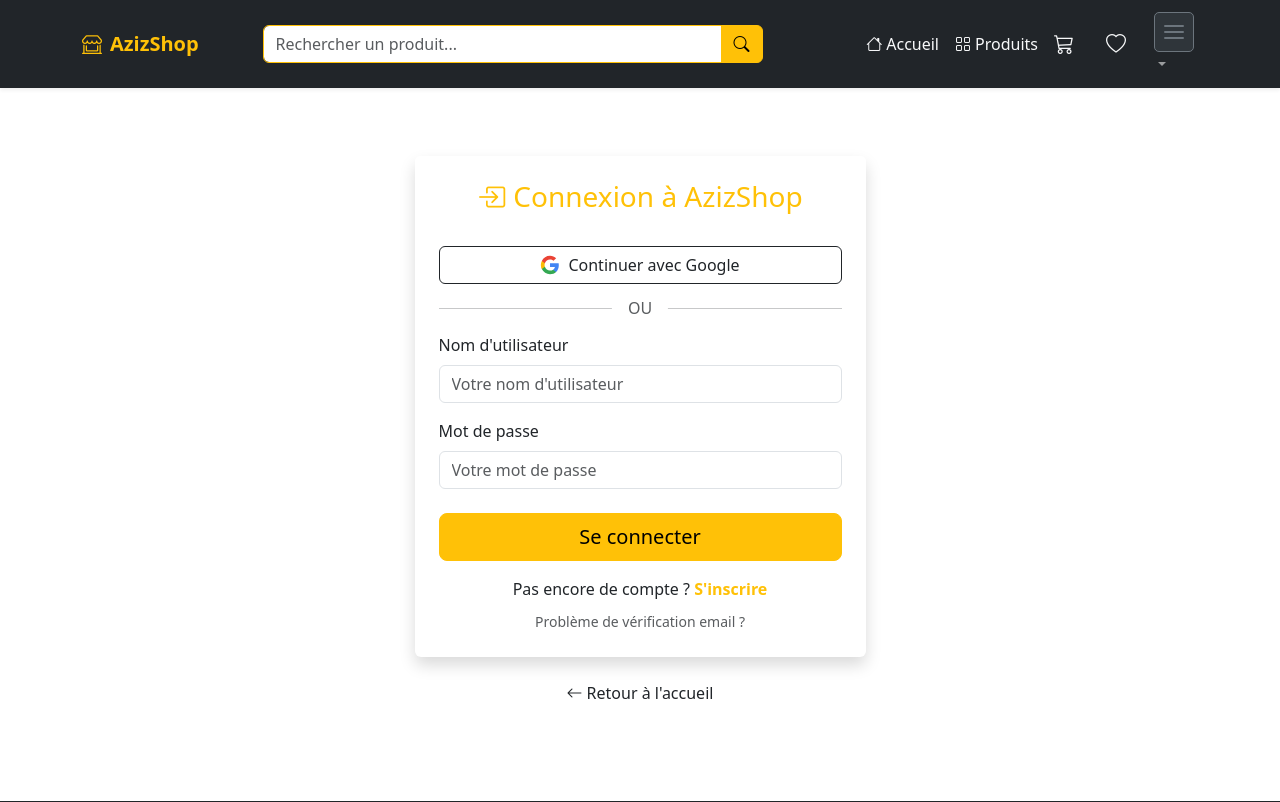
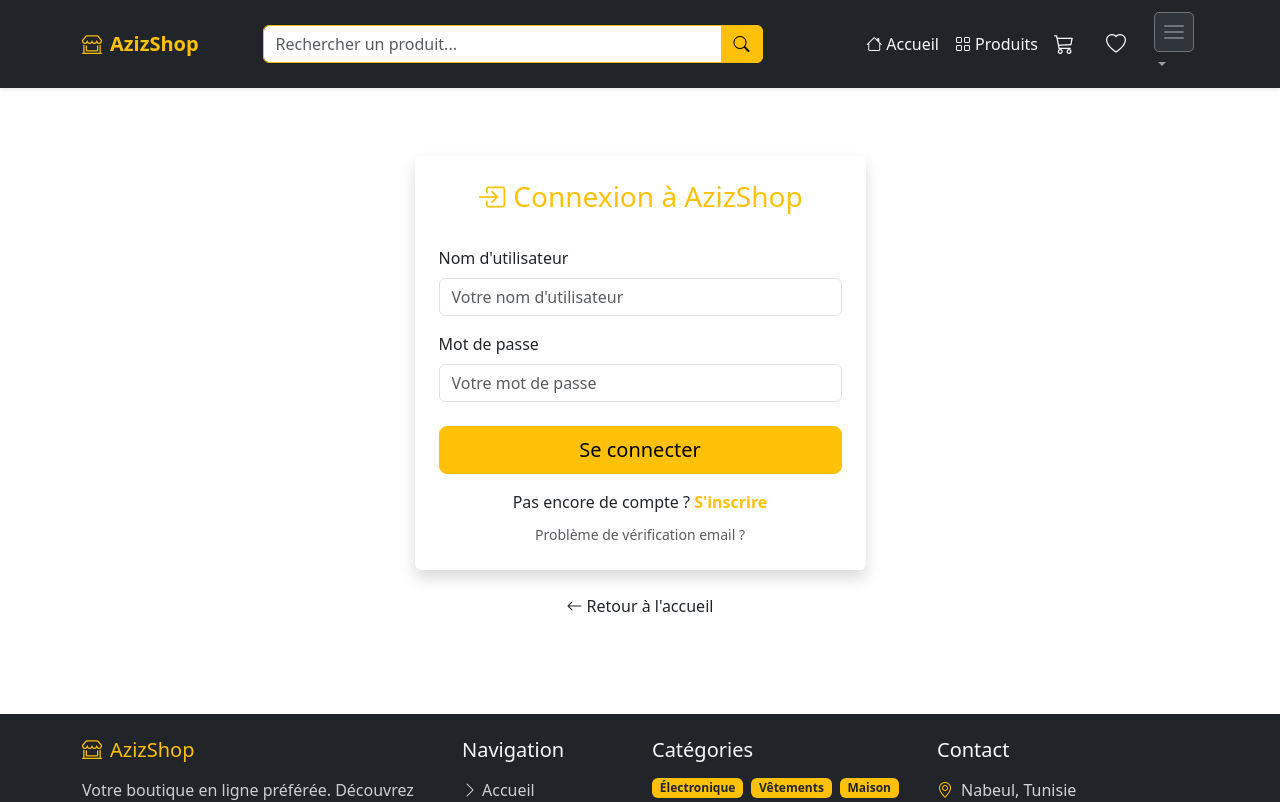
Before and after one commit to mohamedazizjmila-creator/mon-ecommerce, a React (Create React App) app: page /connexion in a window 1280 px wide. Shown: the top 802 px of the page. Built offline with nearby package versions, Linux system fonts and the light colour scheme.

Commit message:
Ajout Google Sign-In et vérification OTPd

```diff
--- a/package.json
+++ b/package.json
@@ -7,6 +7,7 @@
     "@emotion/styled": "^11.14.1",
     "@mui/icons-material": "^7.3.6",
     "@mui/material": "^7.3.6",
+    "@react-oauth/google": "^0.13.4",
     "@testing-library/dom": "^10.4.1",
     "@testing-library/jest-dom": "^6.9.1",
     "@testing-library/react": "^16.3.1",
--- a/src/components/Auth/Login.jsx
+++ b/src/components/Auth/Login.jsx
@@ -1,4 +1,4 @@
-// components/Auth/Login.jsx - Version corrigée sans AuthContext
+// components/Auth/Login.jsx - SANS Google pour le moment
 import React, { useState } from 'react';
 import { useNavigate, Link } from 'react-router-dom';
 import { authService } from '../../services/authService';
@@ -25,25 +25,22 @@
     setLoading(true);
 
     try {
-      console.log('🔐 Début login...');
+      console.log('🔐 Tentative de connexion...');
 
-      // Utiliser directement authService
       const response = await authService.login(formData);
 
-      console.log('✅ Login réussi:', response.data);
+      console.log('✅ Réponse:', response.data);
 
       if (response.data.success) {
-        // Vérification email requise ?
+        // Si vérification email requise
         if (response.data.requiresVerification) {
           setError('Veuillez vérifier votre email avant de vous connecter');
-          // Rediriger vers la page de vérification
           navigate('/verify-email', {
             state: { email: response.data.email }
           });
           return;
         }
 
-        // Rediriger vers la page d'accueil
         navigate('/');
       } else {
         setError(response.data.message || 'Identifiants incorrects');
@@ -51,40 +48,17 @@
     } catch (err) {
       console.error('❌ Erreur de connexion:', err);
 
-      // Messages d'erreur spécifiques
       if (err.response?.status === 401) {
         setError('Nom d\'utilisateur ou mot de passe incorrect');
       } else if (err.response?.status === 404) {
         setError('Service d\'authentification non disponible');
       } else if (err.message?.includes('Network Error')) {
-        setError('Impossible de se connecter au serveur. Vérifiez que le serveur Spring est démarré');
+        setError('Impossible de se connecter au serveur');
       } else {
-        setError('Erreur de connexion: ' + (err.response?.data?.message || err.message));
+        setError('Erreur: ' + (err.response?.data?.message || err.message));
       }
     } finally {
       setLoading(false);
-    }
-  };
-
-  // Google Login
-  const handleGoogleLogin = async () => {
-    try {
-      console.log('🔐 Tentative de connexion Google...');
-
-      // Simuler un token Google (à remplacer par le vrai)
-      const googleToken = 'simulated-google-token';
-
-      const response = await authService.googleLogin({ token: googleToken });
-
-      if (response.data.success) {
-        console.log('✅ Google login réussi');
-        navigate('/');
-      } else {
-        setError('Erreur de connexion Google: ' + response.data.message);
-      }
-    } catch (err) {
-      console.error('❌ Erreur Google login:', err);
-      setError('Erreur de connexion avec Google');
     }
   };
 
@@ -108,30 +82,6 @@
                   <button type="button" className="btn-close" onClick={() => setError('')}></button>
                 </div>
               )}
-
-              {/* Bouton Google Login */}
-              <div className="mb-4">
-                <button
-                  className="btn btn-outline-dark w-100 d-flex align-items-center justify-content-center"
-                  onClick={handleGoogleLogin}
-                  disabled={loading}
-                >
-                  <svg className="me-2" width="20" height="20" viewBox="0 0 24 24">
-                    <path fill="#4285F4" d="M22.56 12.25c0-.78-.07-1.53-.2-2.25H12v4.26h5.92c-.26 1.37-1.04 2.53-2.21 3.31v2.77h3.57c2.08-1.92 3.28-4.74 3.28-8.09z"/>
-                    <path fill="#34A853" d="M12 23c2.97 0 5.46-.98 7.28-2.66l-3.57-2.77c-.98.66-2.23 1.06-3.71 1.06-2.86 0-5.29-1.93-6.16-4.53H2.18v2.84C3.99 20.53 7.7 23 12 23z"/>
-                    <path fill="#FBBC05" d="M5.84 14.09c-.22-.66-.35-1.36-.35-2.09s.13-1.43.35-2.09V7.07H2.18C1.43 8.55 1 10.22 1 12s.43 3.45 1.18 4.93l2.85-2.22.81-.62z"/>
-                    <path fill="#EA4335" d="M12 5.38c1.62 0 3.06.56 4.21 1.64l3.15-3.15C17.45 2.09 14.97 1 12 1 7.7 1 3.99 3.47 2.18 7.07l3.66 2.84c.87-2.6 3.3-4.53 6.16-4.53z"/>
-                  </svg>
-                  Continuer avec Google
-                </button>
-              </div>
-
-              <div className="position-relative text-center mb-4">
-                <hr />
-                <span className="position-absolute top-50 start-50 translate-middle bg-white px-3 text-muted">
-                  OU
-                </span>
-              </div>
 
               <form onSubmit={handleSubmit}>
                 <div className="mb-3">
```
Also changed, not shown: 2 other files (tests, documents, lock files or other folders).
